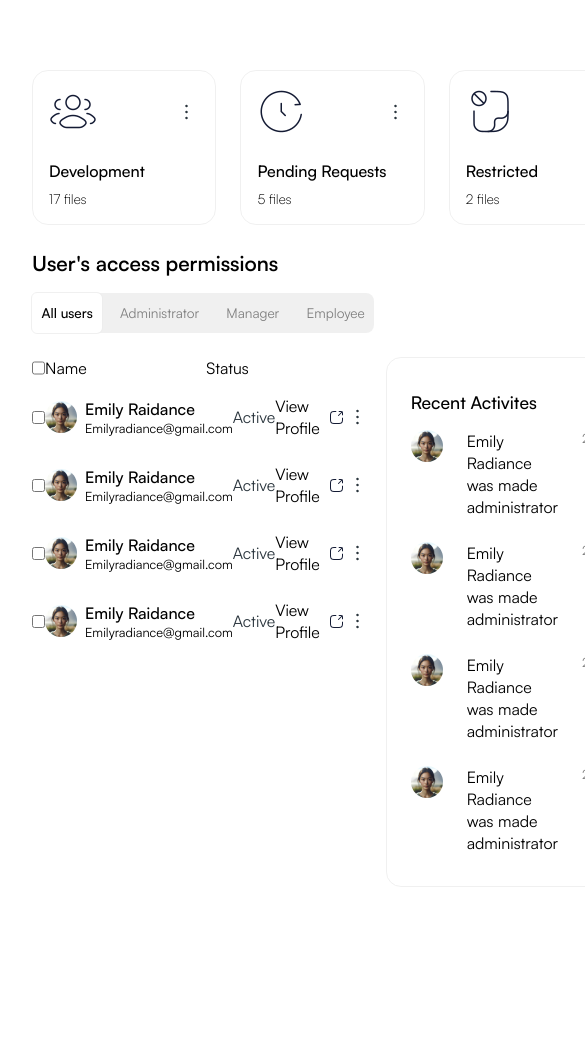
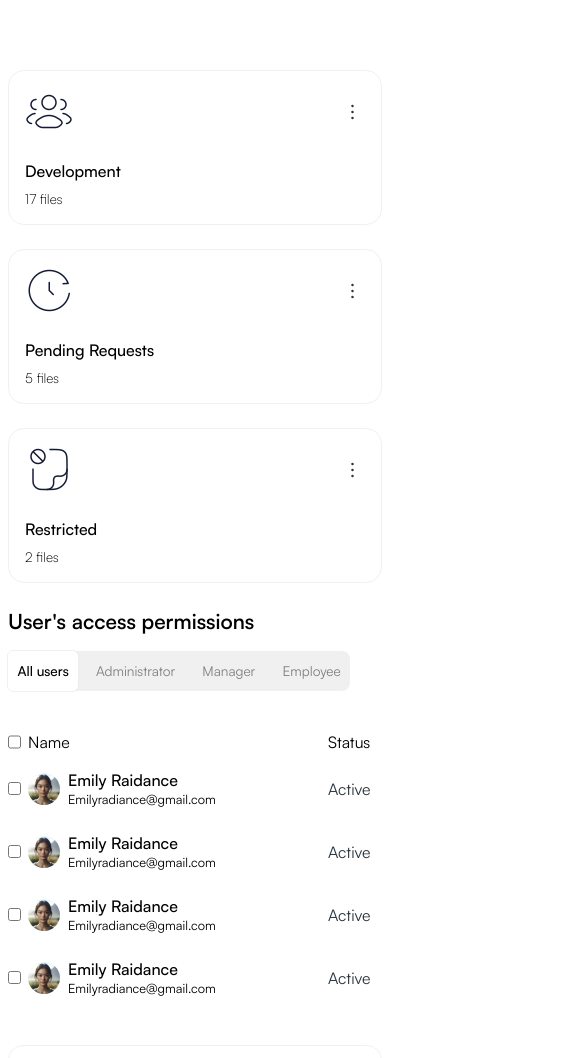
Before and after one commit to BadgerV/IAM, a React (Vite) app: page /overview in a window 390 px wide. Shown: the part 350-1408 px from the top of the page, 585 px wide, since content can reach past the window. Built offline with nearby package versions, Linux system fonts and the light colour scheme; a web font is replaced by a local one.

Commit message:
prettier

```diff
--- a/src/components/OverviewDashboard/overviewDashboard.css
+++ b/src/components/OverviewDashboard/overviewDashboard.css
@@ -2,6 +2,8 @@
   display: flex;
   flex-direction: column;
   padding: 1.5rem 2rem;
+
+  width: 100%;
 }
 
 .overview-dashboard-top {
@@ -56,6 +58,8 @@
 
 .overview-dashboard-bottom-left {
   flex: 3;
+  padding: 1rem 0;
+  overflow-x: auto;
 }
 
 .overview-dashboard-bottom-right {
@@ -64,7 +68,9 @@
 
 .overview-dashboard-table-header {
   display: grid;
-  grid-template-columns: 0.3fr 4fr 1fr 3fr;
+  grid-template-columns:
+    minmax(20px, 0.3fr) minmax(300px, 4fr) minmax(100px, 1fr)
+    minmax(150px, 3fr);
 }
 
 .overview-dashboard-table-header input {
@@ -96,3 +102,28 @@
   flex-direction: column;
   gap: 1.5rem;
 }
+
+@media screen and (max-width: 840px) {
+  .overview-dashboard {
+    width: 100vw;
+  }
+  .overview-dashboard-top {
+    grid-template-columns: 1fr 1fr;
+  }
+}
+
+@media screen and (max-width: 515px) {
+  .overview-dashboard {
+    padding: 1.5rem 0.5rem;
+  }
+  .overview-dashboard-top {
+    grid-template-columns: 1fr;
+  }
+}
+
+@media screen and (max-width: 800px) {
+  .overview-dashboard-bottom {
+    flex-direction: column;
+    gap: 2rem;
+  }
+}
--- a/src/components/OverviewFile/overviewFile.css
+++ b/src/components/OverviewFile/overviewFile.css
@@ -1,6 +1,9 @@
 .overview-file {
   display: grid;
-  grid-template-columns: 0.3fr 4fr 1fr 3fr;
+  grid-template-columns: minmax(20px, 0.3fr) minmax(300px, 4fr) minmax(
+      100px,
+      1fr
+    ) minmax(150px, 3fr);
 
   align-items: center;
 }
--- a/src/components/PermissionsDashboard/PermissionsDashboard.tsx
+++ b/src/components/PermissionsDashboard/PermissionsDashboard.tsx
@@ -2,7 +2,7 @@ import { ChangeEvent, useState } from "react";
 import "./permissionsDashboard.css";
 
 import Select from "react-select";
-import OverviewFile from "../PermissionsFile/PermissionsFile";
+import PermissionFile from "../PermissionsFile/PermissionsFile";
 
 interface Options {
   value: string;
@@ -65,6 +65,7 @@ const PermissionsDashboard = () => {
       ...provided,
       border: "1px solid #ececec",
 
+      minWidth: "6rem",
       minHeight: "2.5rem",
       borderRadius: "8px",
       fontSize: "0.85rem",
@@ -151,7 +152,7 @@ const PermissionsDashboard = () => {
 
         <div className="permissions-dashboard-table-content">
           {overviewFileData.map((file: PermissionsData) => {
-            return <OverviewFile selectAll={selectAll} {...file} />;
+            return <PermissionFile selectAll={selectAll} {...file} />;
           })}
         </div>
       </div>
--- a/src/components/PermissionsDashboard/permissionsDashboard.css
+++ b/src/components/PermissionsDashboard/permissionsDashboard.css
@@ -2,6 +2,13 @@
   display: flex;
   flex-direction: column;
   padding: 2.5rem 2rem;
+
+  max-width: 100vw;
+
+  flex: 1;
+  height: 100%;
+
+  overflow-x: auto;
 }
 
 .users-access-text {
@@ -14,6 +21,7 @@
   display: flex;
   flex-direction: row;
   justify-content: space-between;
+  gap: 3rem;
 }
 
 .permissions-dashboaord-top-left {
@@ -25,6 +33,8 @@
   border-radius: 8px;
 
   background-color: var(--outline-color);
+
+  min-width: max-content;
 }
 
 .permissions-dashboaord-top-left span {
@@ -38,7 +48,6 @@
 
   height: 100%;
   cursor: pointer;
-
   transition: 0.1s all ease-in-out;
 }
 .permissions-dashboard-top-right {
@@ -83,6 +92,8 @@
   border-radius: 8px;
 
   cursor: pointer;
+
+  min-width: fit-content;
 }
 
 .permissions-add-new-button span {
@@ -95,7 +106,10 @@
 
 .permissions-dashboard-table-header {
   display: grid;
-  grid-template-columns: 0.5fr 6fr 3fr 3fr 3fr;
+  grid-template-columns:
+    minmax(20px, 0.5fr) minmax(300px, 6fr) minmax(200px, 3fr)
+    minmax(100px, 3fr) minmax(150px, 3fr);
+
   margin-bottom: 1rem;
 }
 
@@ -108,3 +122,9 @@
   flex-direction: column;
   gap: 1rem;
 }
+
+@media screen and (max-width: 890px) {
+  .permissions-add-new-button {
+    margin-right: 4rem;
+  }
+}
--- a/src/components/PermissionsFile/permissionsFile.css
+++ b/src/components/PermissionsFile/permissionsFile.css
@@ -1,6 +1,9 @@
 .permissions-file {
   display: grid;
-  grid-template-columns: 0.5fr 6fr 3fr 3fr 3fr;
+  grid-template-columns:
+    minmax(20px, 0.5fr) minmax(300px, 6fr) minmax(200px, 3fr)
+    minmax(100px, 3fr) minmax(150px, 3fr);
+
   align-items: center;
 
   cursor: pointer;
--- a/src/components/Sidebar/Sidebar.tsx
+++ b/src/components/Sidebar/Sidebar.tsx
@@ -1,7 +1,31 @@
+import { useEffect, useState } from "react";
 import "./sidebar.css";
 import { Link } from "react-router-dom";
 
 const Sidebar = ({ setIsSidebarOpen }: any) => {
+  const [windowWidth, setWindowWidth] = useState(window.innerWidth);
+
+  useEffect(() => {
+    const handleResize = () => {
+      const newWidth = window.innerWidth;
+      setWindowWidth(newWidth); // Update the windowWidth state
+      if (newWidth >= 1130) {
+        setIsSidebarOpen(true);
+      }
+    };
+
+    // Add event listener for window resize
+    window.addEventListener("resize", handleResize);
+
+    // Call handleResize once on initial mount
+    handleResize();
+
+    // Cleanup event listener on component unmount
+    return () => {
+      window.removeEventListener("resize", handleResize);
+    };
+  }, []);
+
   return (
     <div className="sidebar">
       <div className="sidebar-top">
@@ -16,21 +40,33 @@ const Sidebar = ({ setIsSidebarOpen }: any) => {
 
       <nav className="navigation">
         <ul className="navigation-top-links">
-          <Link to="/overview" className="nav-link">
+          <Link
+            to="/overview"
+            className="nav-link"
+            onClick={() => windowWidth <= 1130 && setIsSidebarOpen(false)}
+          >
             <li>
               <img src="/assets/dashboard.svg" alt="Dashboard" />
               <span>Overview</span>
             </li>
           </Link>
 
-          <Link to="/" className="nav-link">
+          <Link
+            to="/"
+            className="nav-link"
+            onClick={() => windowWidth <= 1130 && setIsSidebarOpen(false)}
+          >
             <li>
               <img src="/assets/folder-management.svg" alt="Dashboard" />
               <span>File Management</span>
             </li>
           </Link>
 
-          <Link to="/permissions" className="nav-link">
+          <Link
+            to="/permissions"
+            className="nav-link"
+            onClick={() => windowWidth <= 1130 && setIsSidebarOpen(false)}
+          >
             <li>
               <img src="/assets/security-icon.svg" alt="Dashboard" />
               <span>Permissions</span>
```
